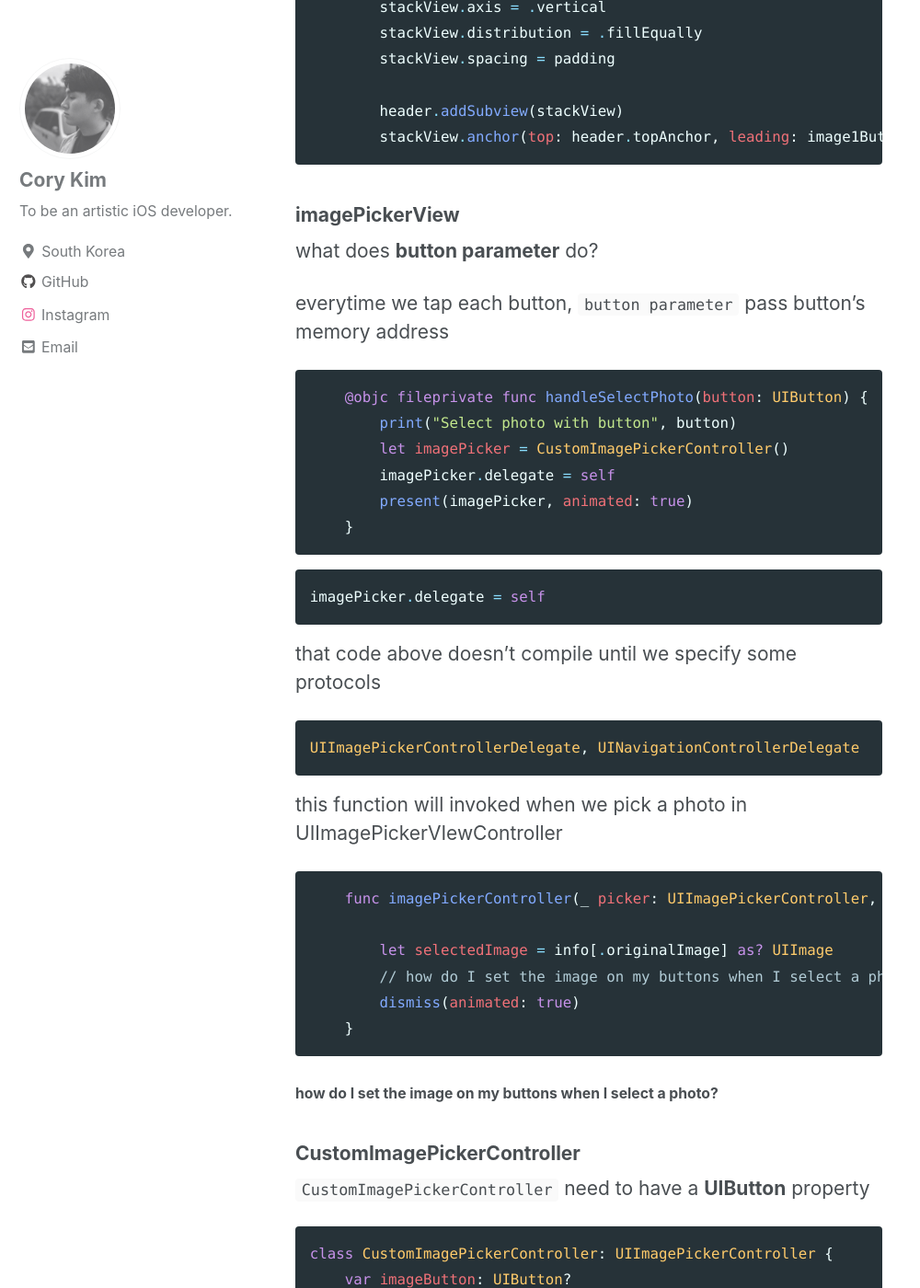
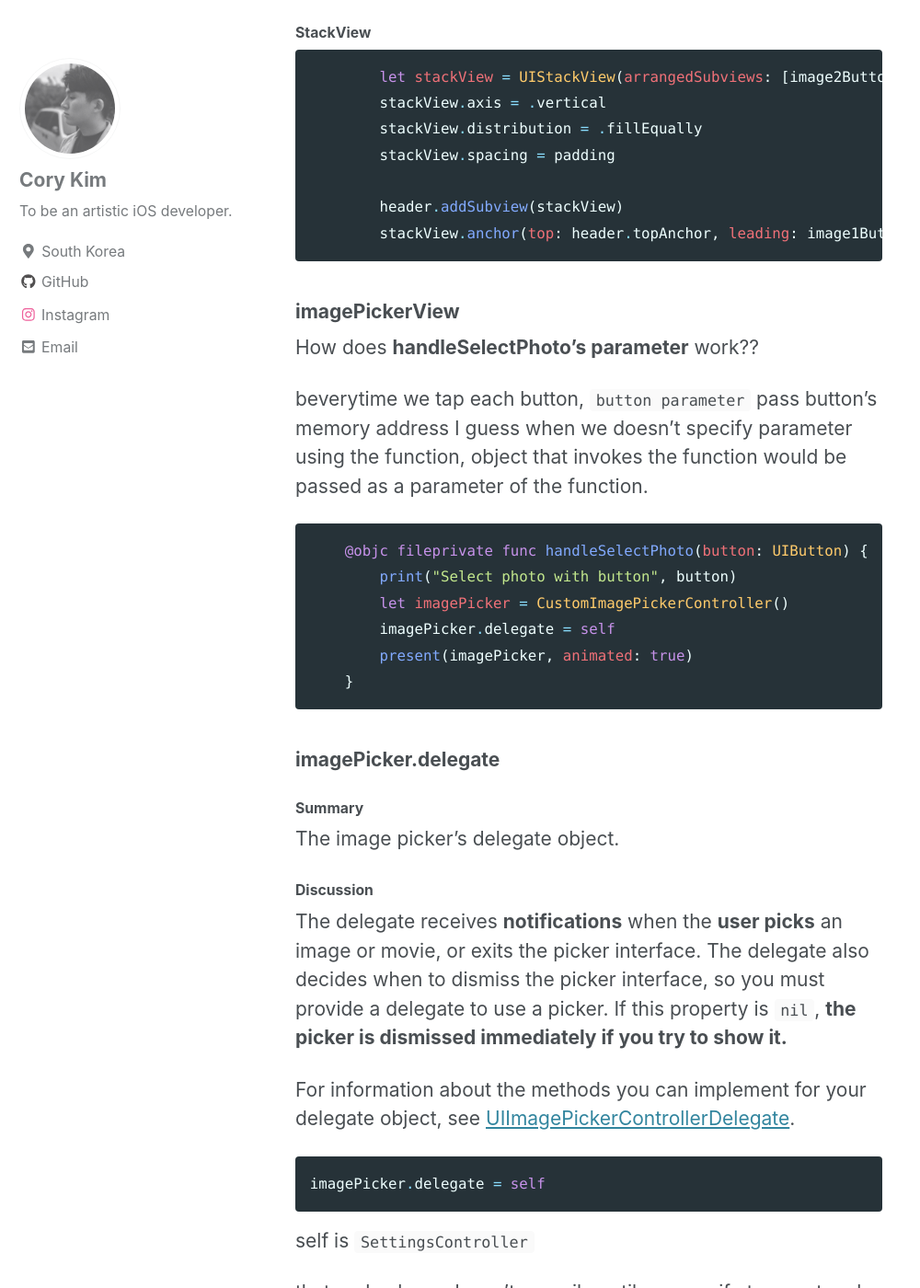
Before and after one commit to corykim0829/corykim0829.github.io, a Jekyll site: the page built from _posts/2019-03-29-TIL-Mar-29th-2019.md, in a window 1280 px wide and 1400 px high, scrolled down 4163 px. Shown: the whole window at 92% size, without its empty margins (0-1000 px from the left). Built offline with Jekyll 4.4.1, drawn with Linux system fonts in a browser that asks for light colours; cached includes are drawn as plain includes; some of the changed text lies outside the part shown.

Commit message:
post: algorithm

````diff
--- a/_posts/2019-03-29-TIL-Mar-29th-2019.md
+++ b/_posts/2019-03-29-TIL-Mar-29th-2019.md
@@ -21,6 +21,10 @@
 - UIImagePickerView
 
 
+
+### SettingsController.swift
+
+##### in viewDidLoad()
 
 ```swift
 navigationItem.title = "Settings"
@@ -103,7 +107,7 @@
 
 ### creating UIButton with lazy var
 
-use **lazy var** to fix declaration problems
+use **lazy var** because of declaration problem
 
 ```swift
     lazy var image1Button = createButton()
@@ -141,7 +145,7 @@
         image1Button.widthAnchor.constraint(equalTo: header.widthAnchor, multiplier: 0.45).isActive = true
 ```
 
-just set header's backgroundColor as some color to check where it is.
+just set up header's backgroundColor as some color to check where it is.
 give constratins to button in header
 
 
@@ -162,9 +166,10 @@
 
 ### imagePickerView
 
-what does **button parameter** do?
+How does **handleSelectPhoto's parameter** work??
 
-everytime we tap each button, `button parameter` pass button's memory address
+beverytime we tap each button, `button parameter` pass button's memory address
+I guess when we doesn't specify parameter using the function, object that invokes the function would be passed as a parameter of the function.
 
 ```swift
     @objc fileprivate func handleSelectPhoto(button: UIButton) {
@@ -177,13 +182,27 @@
 
 
 
+### imagePicker.delegate
 
+#### Summary
+
+The image picker’s delegate object.
+
+#### Discussion
+
+The delegate receives **notifications** when the **user picks** an image or movie, or exits the picker interface. The delegate also decides when to dismiss the picker interface, so you must provide a delegate to use a picker. If this property is `nil`, **the picker is dismissed immediately if you try to show it.**
+
+For information about the methods you can implement for your delegate object, see [UIImagePickerControllerDelegate](apple-reference-documentation://hs4c4RTKv5).
 
 ```swift
 imagePicker.delegate = self
 ```
 
-that code above doesn't compile until we specify some protocols
+self is `SettingsController`
+
+
+
+that code above doesn't compile until we specify two protocols below.
 
 ```swift
 UIImagePickerControllerDelegate, UINavigationControllerDelegate
@@ -191,7 +210,7 @@
 
 
 
-this function will invoked when we pick a photo in UIImagePickerVIewController
+this function will be invoked when we pick a photo in UIImagePickerVIewController
 
 ```swift
     func imagePickerController(_ picker: UIImagePickerController, didFinishPickingMediaWithInfo info: [UIImagePickerController.InfoKey : Any]) {
@@ -208,7 +227,7 @@
 
 ### CustomImagePickerController
 
-`CustomImagePickerController` need to have a **UIButton** property
+We can extend UIImagePickerController as `CustomImagePickerController`. It would have a **UIButton** property
 
 ```swift
 class CustomImagePickerController: UIImagePickerController {
@@ -218,9 +237,8 @@
 
 
 
-Every time we invoke `handleSelectPhoto(button: UIButton)`, CustomImagePickerController is generated
-
-
+Every time we invoke `handleSelectPhoto(button: UIButton)`, CustomImagePickerController is generated.
+we can set the property(UIButton) from parameter
 
 ```swift
     @objc fileprivate func handleSelectPhoto(button: UIButton) {
````
Also changed, not shown: other parts of _posts/2019-03-29-TIL-Mar-29th-2019.md (+1 -1 lines), _posts/2019-03-31-TIL-Mar-31th-2019.md (added, +187 -0 lines), _posts/2019-04-01-Algorithm-Apr-1st-2019.md (added, +66 -0 lines), assets/images/algorithm-logo-horizon.png (added), assets/images/algorithm-logo.png (added).
